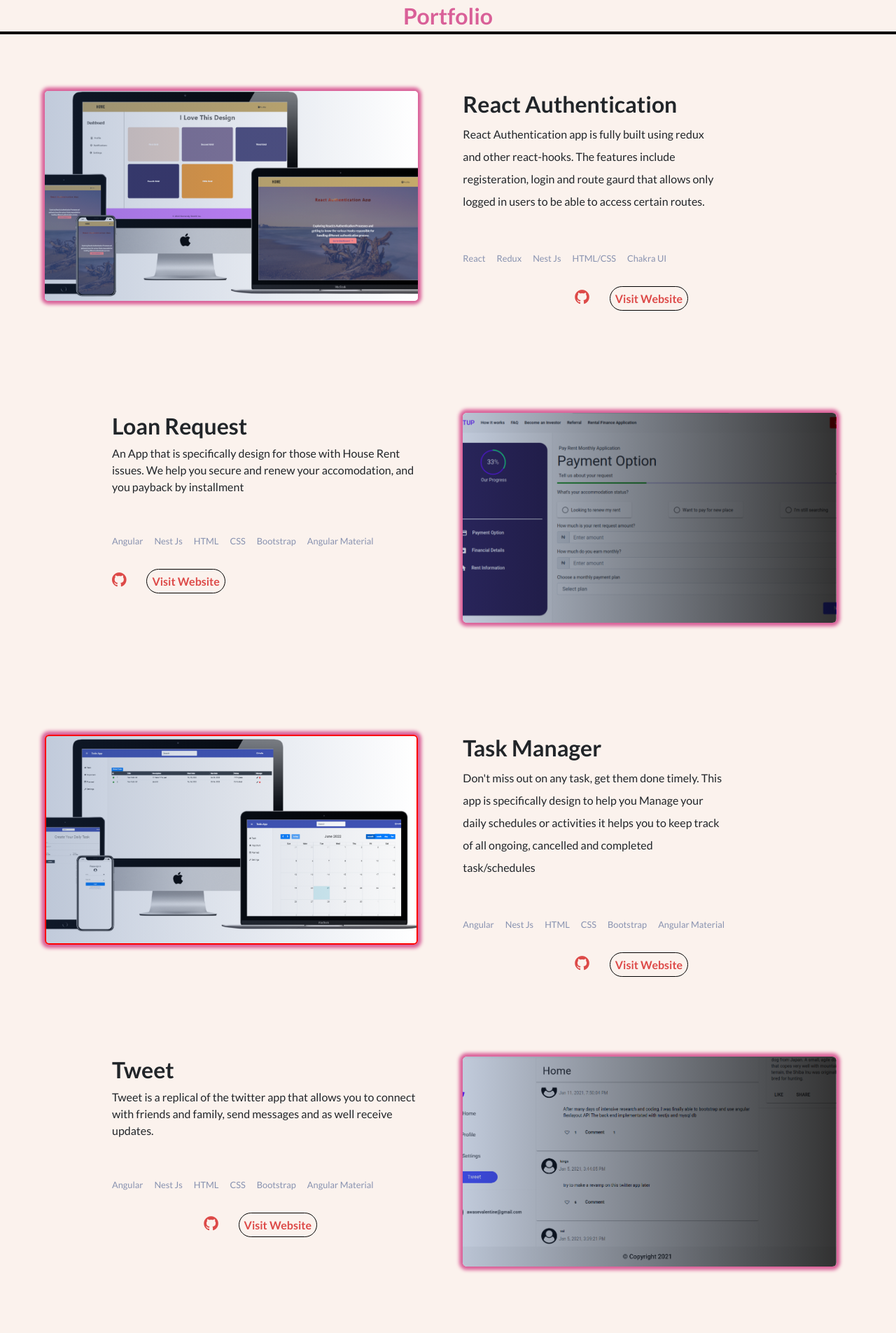
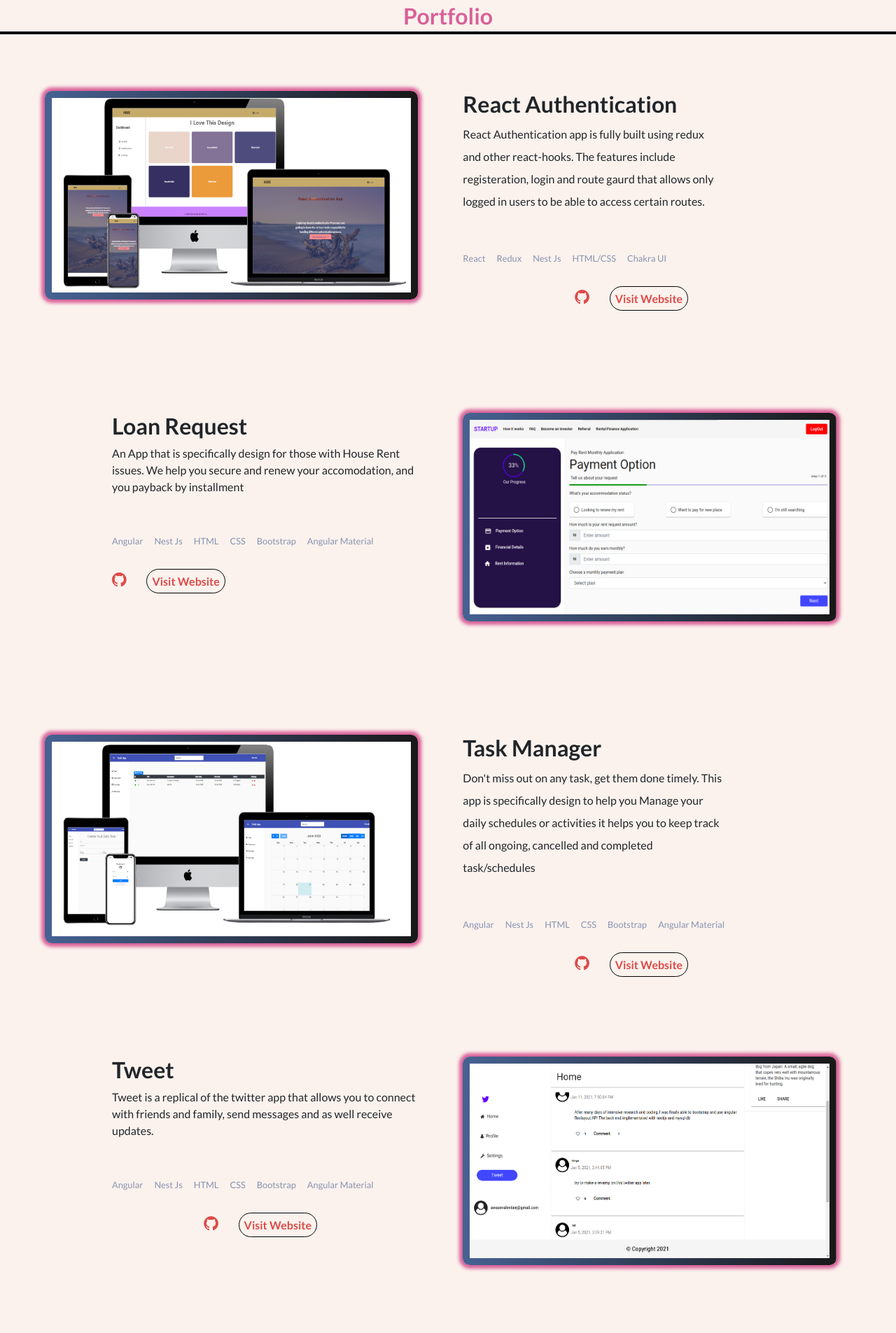
Before and after one commit to awasevalentine/my-portfolio, an Angular app: page / in a window 1280 px wide. Shown: the part 2960-4865 px from the top of the page at 70% size. Built offline with nearby package versions, Linux system fonts and the light colour scheme; a web font is replaced by a local one.

Commit message:
Added image for React authentication project section

```diff
--- a/src/app/Pages/portfolio/portfolio.component.html
+++ b/src/app/Pages/portfolio/portfolio.component.html
@@ -7,7 +7,8 @@
     <div class="react-auth-wrapper">
       <div class="col-sm-12 col-md-5 react-auth-image" data-aos="slide-right" data-aos-duration="1000">
           <!-- <img src="../../../assets/Images/portfolio-images/task-manager.png" class="portfolio-images" alt="Appointment Manager"> -->
-      </div>
+          <img class="image" src="../../../assets/Images/portfolio-images/react-auth.png" width="100%" height="298px" alt="task-manager" srcset="">
+        </div>
       <div class="col-sm-12 col-md-5 react-auth-details" data-aos="slide-left" data-aos-duration="1000">
         <h2 class="react-auth-header">React Authentication</h2>
         <p class="react-auth-description">
@@ -56,12 +57,14 @@
       </div>
       </div>
       <div class="col-sm-12 col-md-5 loan-request-image" data-aos="slide-left" data-aos-duration="2000">
+        <img class="image"  src="../../../assets/Images/portfolio-images/loan-request.png" width="100%" height="298px" alt="loan-request" srcset="">
       </div>
     </div>
       <!-- End of loan request section -->
       <!-- Task Manager section -->
     <div class="todo-wrapper">
       <div class="col-sm-12 col-md-5 todo-image" data-aos="slide-right" data-aos-duration="2000">
+        <img class="image" src="../../../assets/Images/portfolio-images/task-manager.png" width="100%" height="298px" alt="task-manager">
       </div>
       <div class="col-sm-12 col-md-5 todo-details" data-aos="slide-left" data-aos-duration="2000">
         <h2 class="todo-header">Task Manager</h2>
@@ -112,6 +115,7 @@
       </div>
     </div>
     <div class="col-sm-12 col-md-5 twitter-image" data-aos="slide-left" data-aos-duration="2000">
+      <img class="image" src="../../../assets/Images/portfolio-images/twitter.png" width="100%" height="298px" alt="twitter">
     </div>
   </div>
     <!-- End of twitter section -->
--- a/src/app/Pages/portfolio/portfolio.component.scss
+++ b/src/app/Pages/portfolio/portfolio.component.scss
@@ -99,6 +99,18 @@
           height: 300px;
         }
 
+        .image {
+          background-image: linear-gradient(to right, rgba(50, 82, 136, 0.9),
+          rgba(0, 0, 0, 0.9));
+          background-position: center;
+          background-repeat: no-repeat;
+          background-size: cover;
+          border-radius: 10px;
+          box-shadow: 0 0 5px 5px #D96098;
+          padding: 10px;
+
+        }
+
 //Section for description
         .react-auth-description,
         .loan-request-description,
@@ -131,18 +143,6 @@
   display: inline-flex;
   margin-top: 1rem!important;
 }
-.react-auth-image {
-  background-image: linear-gradient(to right, rgba(50, 82, 136, 0.3),
-                   rgba(0, 0, 0, 0)),
-                   url("../../../assets/Images/portfolio-images/react-auth.png");
-  background-position: center;
-  background-repeat: no-repeat;
-  background-size: cover;
-  border-radius: 5px;
-  // border: 2px solid red;
-box-shadow: 0 0 5px 5px #D96098;
-
-}
 
 /* End of React Auth Section*/
 
@@ -153,17 +153,6 @@ box-shadow: 0 0 5px 5px #D96098;
 .loan-request-wrapper {
   display: inline-flex;
 }
-.loan-request-image {
-  background-image: linear-gradient(to right, rgba(50, 82, 136, 0.3),
-  rgba(0, 0, 0, 0.8)),
-  url("../../../assets/Images/portfolio-images/loan-request.png");
-background-position: center;
-background-repeat: no-repeat;
-background-size: cover;
-border-radius: 6px;
-box-shadow: 0 0 5px 5px #D96098;
-
-}
 /*End of Loan request section*/
 
 
@@ -172,18 +161,6 @@ box-shadow: 0 0 5px 5px #D96098;
 /*Task Manager Section**/
 .todo-wrapper{
   display: inline-flex;
-}
-.todo-image {
-  background-image: linear-gradient(to right, rgba(50, 82, 136, 0.3),
-  rgba(0, 0, 0, 0)),
-  url("../../../assets/Images/portfolio-images/task-manager.png");
-  background-position: center;
-  background-repeat: no-repeat;
-  background-size: cover;
-  border-radius: 6px;
-  border: 2px solid red;
-  box-shadow: 0 0 5px 5px #D96098;
-
 }
 /*End of todo section */
 
@@ -195,17 +172,7 @@ box-shadow: 0 0 5px 5px #D96098;
 .twitter-section-wrapper{
   display: inline-flex;
 }
-.twitter-image {
-  background-image: linear-gradient(to right, rgba(50, 82, 136, 0.3),
-  rgba(0, 0, 0, 0.8)),
-  url("../../../assets/Images/portfolio-images/twitter.png");
-  background-position: center;
-  background-repeat: no-repeat;
-  background-size: cover;
-  border-radius: 6px;
-  box-shadow: 0 0 5px 5px #D96098;
 
-}
 
 /*End of Twitter Section*/
 
```
